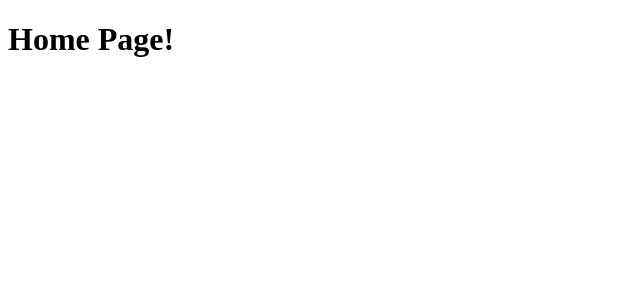
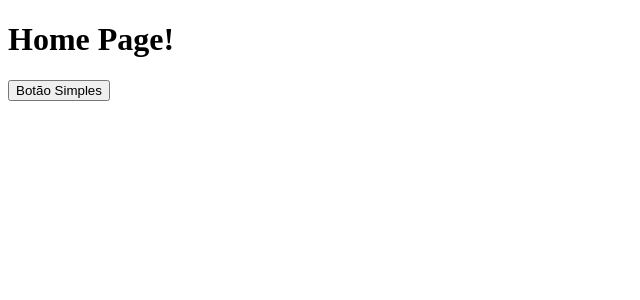
Before and after one commit to Arydiane/projeto-next-storybook, a Next.js app: page / in a window 1280 px wide. Shown: the top 300 px of the page, without its empty margins (0-640 px from the left). Built offline with nearby package versions, Linux system fonts and the light colour scheme.

Commit message:
atualiza pagina com botão

```diff
--- a/pages/index.tsx
+++ b/pages/index.tsx
@@ -1,7 +1,12 @@
+import Button from "../src/components/Button/Button";
+
 export default function HomeScreen() {
   return (
     <div>
       <h1>Home Page!</h1>
+      <Button>
+        Botão Simples
+      </Button>
     </div>
   );
 }
```
